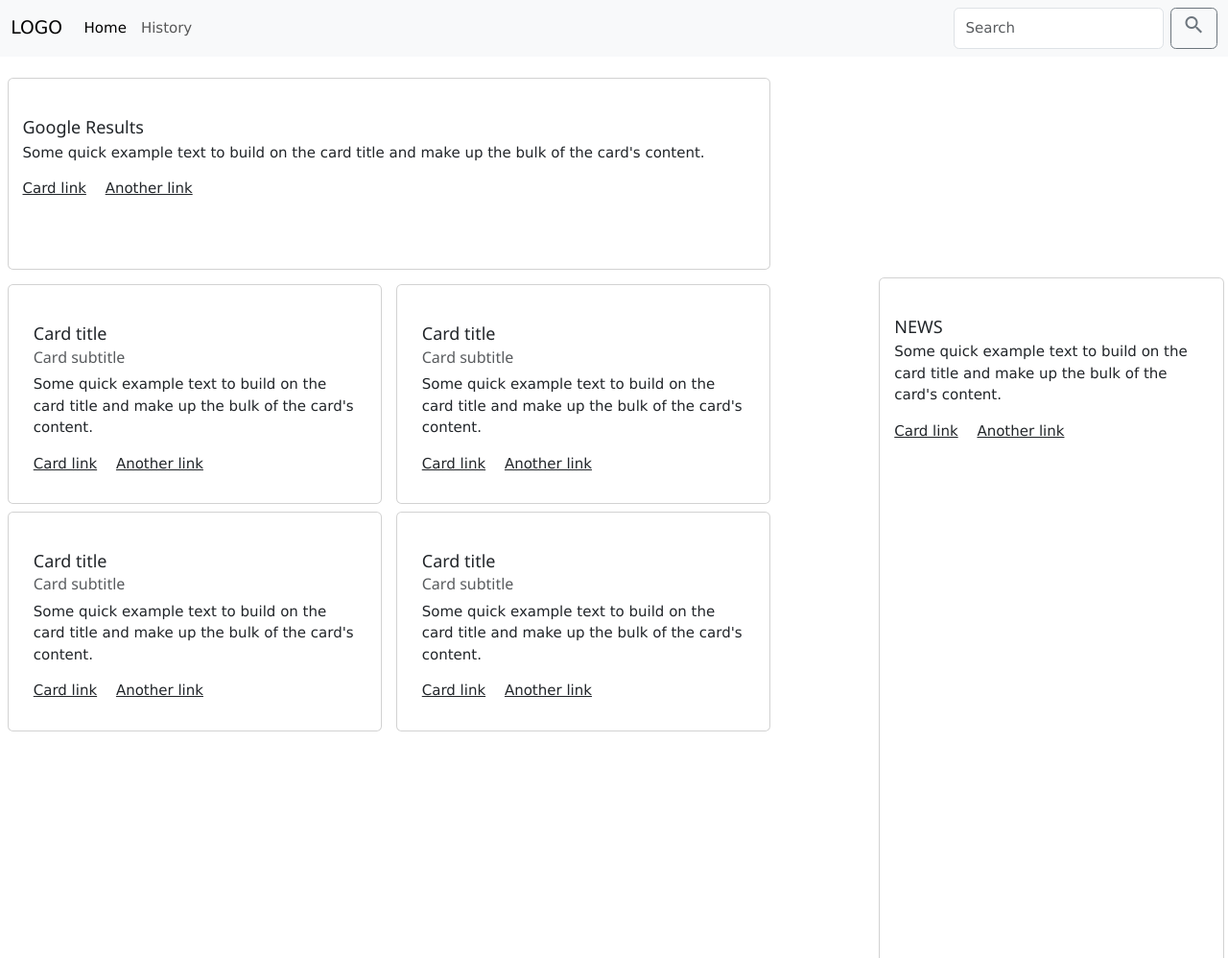
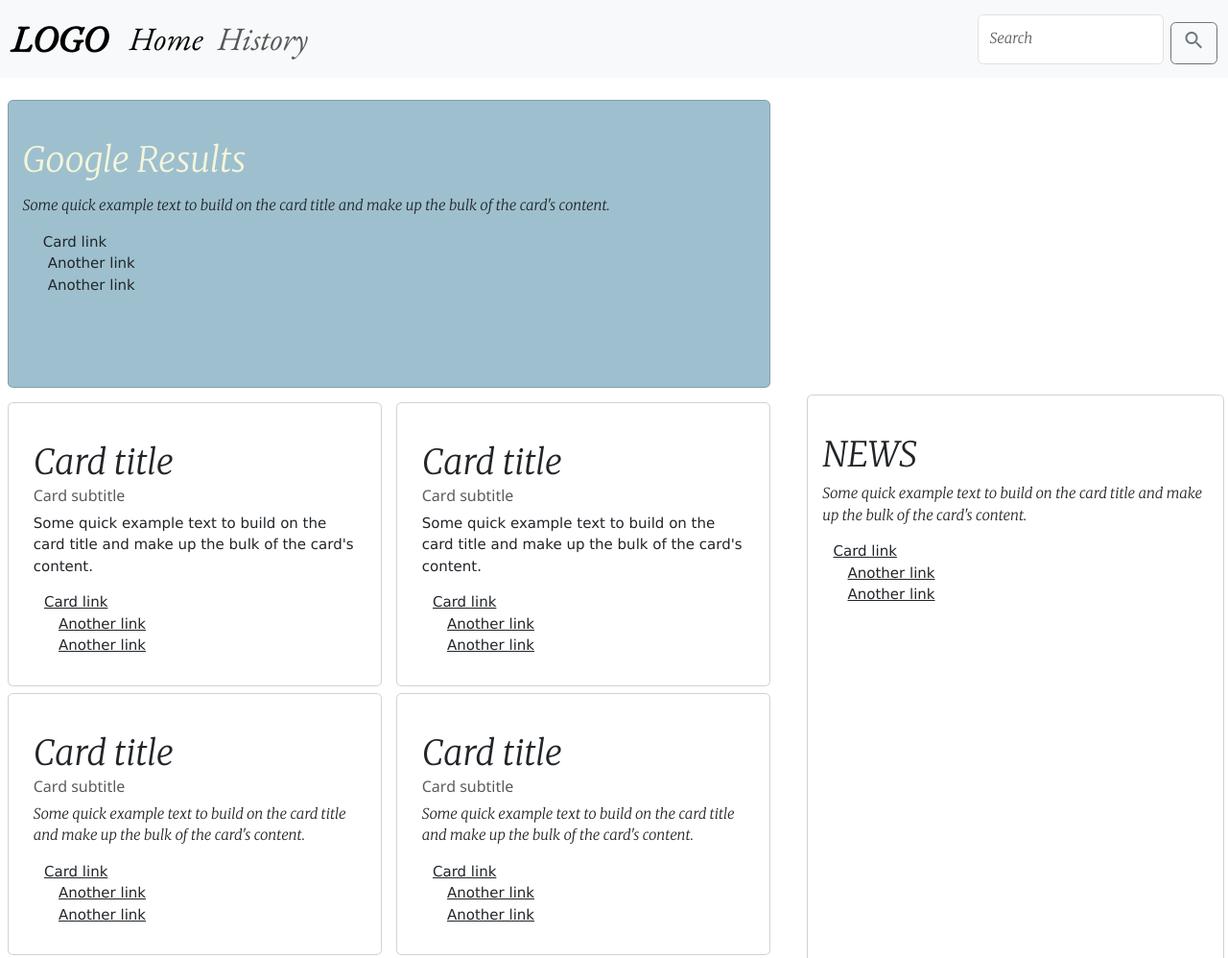
Before and after one commit to princeverma-ai/hackmol4.0, a website: page public/search.html in a window 1280 px wide. Shown: the top 998 px of the page at 96% size. Drawn offline with nearby package versions, Linux system fonts and the light colour scheme.

Commit message:
subsequent changes

```diff
--- a/app.js
+++ b/app.js
@@ -11,8 +11,8 @@ app.use(express.json());
 
 app.use(express.static("public"));
 
-const searchQuery = "define ece";
-getTopGoogleLinks(searchQuery, 3).then((links) => {
+const searchQuery = "Fourirer Transform";
+getTopGoogleLinks(searchQuery, 8).then((links) => {
   console.log(links);
 });
 
--- a/public/search.html
+++ b/public/search.html
@@ -1,21 +1,30 @@
 <!DOCTYPE html>
 <html lang="en">
+
 <head>
     <meta charset="UTF-8">
     <meta http-equiv="X-UA-Compatible" content="IE=edge">
     <meta name="viewport" content="width=device-width, initial-scale=1.0">
     <title>Search Results</title>
-    <link href="https://cdn.jsdelivr.net/npm/bootstrap@5.3.0-alpha1/dist/css/bootstrap.min.css" rel="stylesheet" integrity="sha384-GLhlTQ8iRABdZLl6O3oVMWSktQOp6b7In1Zl3/Jr59b6EGGoI1aFkw7cmDA6j6gD" crossorigin="anonymous">
+    <link href="https://cdn.jsdelivr.net/npm/bootstrap@5.3.0-alpha1/dist/css/bootstrap.min.css" rel="stylesheet"
+        integrity="sha384-GLhlTQ8iRABdZLl6O3oVMWSktQOp6b7In1Zl3/Jr59b6EGGoI1aFkw7cmDA6j6gD" crossorigin="anonymous">
 
 </head>
 <link rel="stylesheet" href="https://www.w3schools.com/w3css/4/w3.css">
 <link rel="stylesheet" href="https://fonts.googleapis.com/icon?family=Material+Icons">
+<style>
+    @import url('https://fonts.googleapis.com/css2?family=Merriweather:ital,wght@1,300&display=swap');
+    @import url('https://fonts.googleapis.com/css2?family=EB+Garamond:ital@1&display=swap');
+</style>
+
 <body>
 
-    <nav class="navbar navbar-expand-lg bg-body-tertiary">
+    <nav class="navbar navbar-expand-lg bg-body-tertiary" style="font-family: 'EB Garamond', serif; font-size: 34px;">
         <div class="container-fluid">
-          <a class="navbar-brand" href="#">LOGO</a>
-          <button class="navbar-toggler" type="button" data-bs-toggle="collapse" data-bs-target="#navbarSupportedContent" aria-controls="navbarSupportedContent" aria-expanded="false" aria-label="Toggle navigation">
+            <a class="navbar-brand" href="#" style="font-weight: bold; font-size: 38px;">LOGO</a>
+            <button class="navbar-toggler" type="button" data-bs-toggle="collapse"
+                data-bs-target="#navbarSupportedContent" aria-controls="navbarSupportedContent" aria-expanded="false"
+                aria-label="Toggle navigation">
                 <span class="navbar-toggler-icon"></span>
             </button>
             <div class="collapse navbar-collapse" id="navbarSupportedContent">
@@ -24,60 +33,76 @@
                         <a class="nav-link active" aria-current="page" href="./index.html">Home</a>
                     </li>
                     <li class="nav-item">
-                <a class="nav-link" href="#">History</a>
-              </li>
-
-              <li class="nav-item">
-                <a class="nav-link disabled"></a>
+                        <a class="nav-link" href="./history.html">History</a>
                     </li>
                 </ul>
                 <form class="d-flex" role="search">
-              <input class="form-control me-2" type="search" placeholder="Search" aria-label="Search">
-              <a href="./search.html"><button class="btn btn-outline-secondary" type="button" id="button-addon2"><i class="material-icons">search</i></button></a>
+                    <input class="form-control me-2" type="search" placeholder="Search" aria-label="Search"
+                        onclick="searchHistory()" style="font-family: 'Merriweather', serif;">
+                    <a href="./search.html"><button class="btn btn-outline-secondary" type="button"
+                            id="button-addon2"><i class="material-icons">search</i></button></a>
                 </form>
             </div>
         </div>
     </nav>
 
-    <div class="col">
-        <div class="card col-lg-8 mx-2 mb-2 mt-4 pt-3" style="width: 53rem; height: 200px;" >
+    <div class="col col-lg">
+        <div class="card mx-2 mb-2 mt-4 pt-3 "
+            style="width: 53rem; height: 300px; background-color: rgba(139, 180, 197, 0.836);">
             <div class="card-body">
-            <h5 class="card-title">Google Results</h5>
-            <h6 class="card-subtitle mb-2 text-muted"></h6>
-            <p class="card-text">Some quick example text to build on the card title and make up the bulk of the card's content.</p>
-            <a href="#" class="card-link" >Card link</a>
-            <a href="#" class="card-link">Another link</a>
+                <h5 class="card-title" style="color: beige; font-family: 'Merriweather', serif; font-size: 36px;">Google
+                    Results</h5>
+                <p class="card-text mt-3" style="font-family: 'Merriweather', serif;">Some quick example text to build
+                    on the card title and make up the bulk of the card's content.</p>
+                <div class="row" style="margin: auto;">
+                    <a href="#" class="card-link" style="list-style: none; text-decoration: none; margin-left:10px;">
+                        Card link</a>
+                    <a href="#" class="card-link" style="list-style: none; text-decoration: none;">Another link</a>
+                    <a href="#" class="card-link" style="list-style: none; text-decoration: none;">Another link</a>
+                </div>
             </div>
         </div>
 
-        <div class="card col-lg-4 mx-1 mb-2 pt-3" style="width: 24rem; height: 100vw; float: right; position: relative;" >
+        <div class="card mx-1 mb-2 pt-3" style="width: 29rem; height: 100vw; float: right;">
             <div class="card-body">
-            <h5 class="card-title">NEWS</h5>
-            <h6 class="card-subtitle mb-2 text-muted"></h6>
-            <p class="card-text">Some quick example text to build on the card title and make up the bulk of the card's content.</p>
-            <a href="#" class="card-link" >Card link</a>
+                <h5 class="card-title" style="font-family: 'Merriweather', serif; font-size: 36px;">NEWS</h5>
+                <p class="card-text" style="font-family: 'Merriweather', serif;">Some quick example text to build on the
+                    card title and make up the bulk of the card's content.</p>
+                <div class="row" style="margin: auto;">
+                    <a href="#" class="card-link">Card link</a>
                     <a href="#" class="card-link">Another link</a>
+                    <a href="#" class="card-link">Another link</a>
+                </div>
+
             </div>
         </div>
     </div>
     <div class="row">
         <div class="card mx-2 ml-2 mt-2 py-3" style="width: 26rem;">
             <div class="card-body">
-          <h5 class="card-title">Card title</h5>
+                <h5 class="card-title" style="font-family: 'Merriweather', serif; font-size: 36px;">Card title</h5>
                 <h6 class="card-subtitle mb-2 text-muted">Card subtitle</h6>
-          <p class="card-text">Some quick example text to build on the card title and make up the bulk of the card's content.</p>
+                <p class="card-text">Some quick example text to build on the card title and make up the bulk of the
+                    card's content.</p>
+                <div class="row" style="margin: auto;">
                     <a href="#" class="card-link">Card link</a>
                     <a href="#" class="card-link">Another link</a>
+                    <a href="#" class="card-link">Another link</a>
+                </div>
             </div>
         </div>
 
         <div class="card mx-2 ml-2 mt-2 py-3" style="width: 26rem;">
             <div class="card-body">
-          <h5 class="card-title">Card title</h5>
+                <h5 class="card-title" style="font-family: 'Merriweather', serif; font-size: 36px;">Card title</h5>
                 <h6 class="card-subtitle mb-2 text-muted">Card subtitle</h6>
-          <p class="card-text">Some quick example text to build on the card title and make up the bulk of the card's content.</p>
+                <p class="card-text">Some quick example text to build on the card title and make up the bulk of the
+                    card's content.</p>
+                <div class="row" style="margin: auto;">
                     <a href="#" class="card-link">Card link</a>
                     <a href="#" class="card-link">Another link</a>
+                    <a href="#" class="card-link">Another link</a>
+                </div>
             </div>
         </div>
     </div>
@@ -85,23 +110,36 @@
     <div class="row">
         <div class="card mx-2 ml-2 mt-2 py-3" style="width: 26rem;">
             <div class="card-body">
-              <h5 class="card-title">Card title</h5>
+                <h5 class="card-title" style="font-family: 'Merriweather', serif; font-size: 36px;">Card title</h5>
                 <h6 class="card-subtitle mb-2 text-muted">Card subtitle</h6>
-              <p class="card-text">Some quick example text to build on the card title and make up the bulk of the card's content.</p>
+                <p class="card-text" style="font-family: 'Merriweather', serif;">Some quick example text to build on the
+                    card title and make up the bulk of the card's content.</p>
+                <div class="row" style="margin: auto;">
                     <a href="#" class="card-link">Card link</a>
                     <a href="#" class="card-link">Another link</a>
+                    <a href="#" class="card-link">Another link</a>
+                </div>
             </div>
         </div>
 
         <div class="card mx-2 ml-2 mt-2 py-3" style="width: 26rem;">
             <div class="card-body">
-              <h5 class="card-title">Card title</h5>
+                <h5 class="card-title" style="font-family: 'Merriweather', serif; font-size: 36px;">Card title</h5>
                 <h6 class="card-subtitle mb-2 text-muted">Card subtitle</h6>
-              <p class="card-text">Some quick example text to build on the card title and make up the bulk of the card's content.</p>
+                <p class="card-text" style="font-family: 'Merriweather', serif;">Some quick example text to build on the
+                    card title and make up the bulk of the card's content.</p>
+                <div class="row" style="margin: auto;">
                     <a href="#" class="card-link">Card link</a>
+                    <a href="#" class="card-link">Another link</a>
                     <a href="#" class="card-link">Another link</a>
                 </div>
             </div>
         </div>
+    </div>
+
+    <script>
+
+    </script>
 </body>
+
 </html>
```
Also changed, not shown: public/history.html (added, +51 -0 lines), public/index.html (+26 -5 lines). Lines whose indentation alone changed are shown as unchanged.
